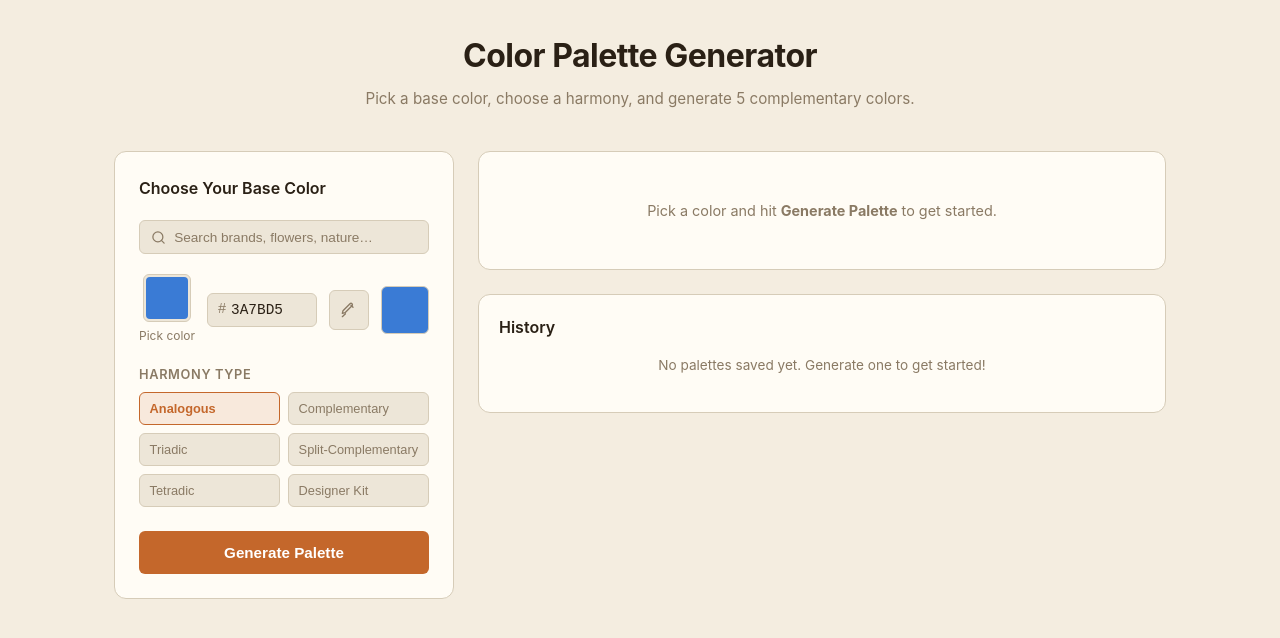
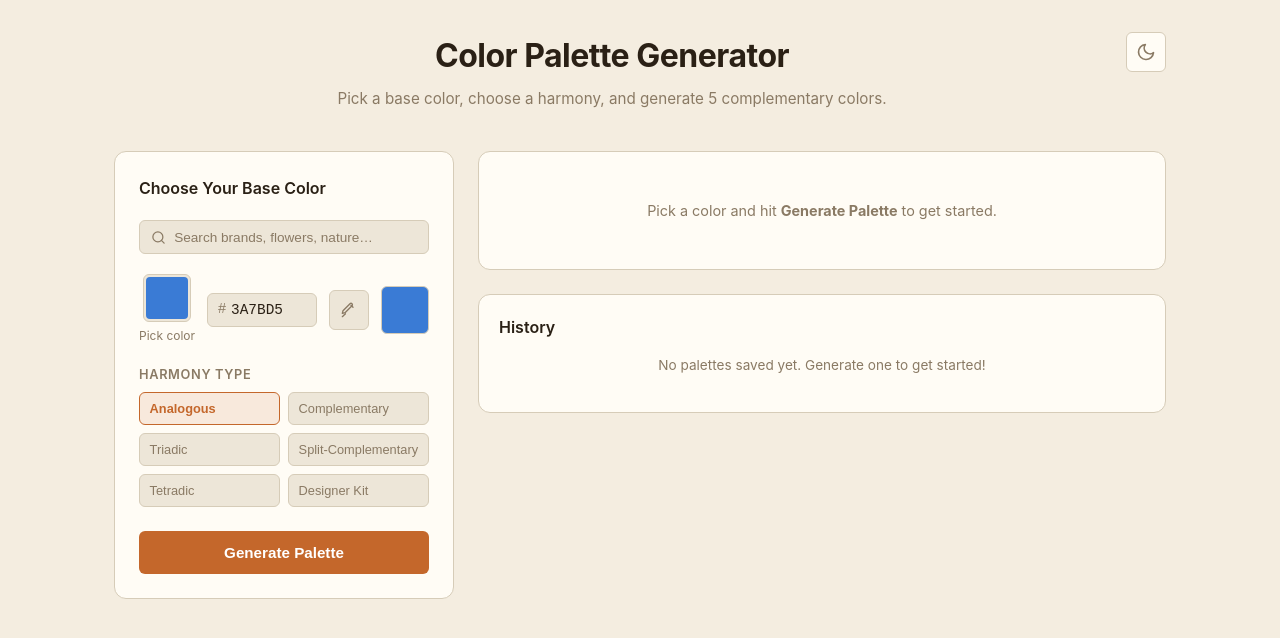
Before and after one commit to bengarside-bit/color-picker, a React (Vite) app: page / in a window 1280 px wide. Shown: the top 638 px of the page. Built offline with nearby package versions, Linux system fonts and the light colour scheme.

Commit message:
dark theme yay

```diff
--- a/src/App.jsx
+++ b/src/App.jsx
@@ -5,6 +5,7 @@
 import { generatePalette } from './utils/colorUtils'
 
 const STORAGE_KEY = 'color-palette-history'
+const THEME_KEY = 'color-picker-theme'
 const DEFAULT_COLOR = '#3a7bd5'
 
 function loadHistory() {
@@ -24,10 +25,16 @@
   const [harmony, setHarmony] = useState('analogous')
   const [palette, setPalette] = useState([])
   const [history, setHistory] = useState(loadHistory)
+  const [dark, setDark] = useState(() => localStorage.getItem(THEME_KEY) === 'dark')
 
   useEffect(() => {
     saveHistory(history)
   }, [history])
+
+  useEffect(() => {
+    document.documentElement.setAttribute('data-theme', dark ? 'dark' : 'light')
+    localStorage.setItem(THEME_KEY, dark ? 'dark' : 'light')
+  }, [dark])
 
   function handleGenerate() {
     setPalette(generatePalette(baseColor, harmony))
@@ -62,8 +69,31 @@
   return (
     <div className="app">
       <header className="app-header">
-        <h1>Color Palette Generator</h1>
-        <p>Pick a base color, choose a harmony, and generate 5 complementary colors.</p>
+        <div className="header-content">
+          <div>
+            <h1>Color Palette Generator</h1>
+            <p>Pick a base color, choose a harmony, and generate 5 complementary colors.</p>
+          </div>
+          <button className="theme-toggle" onClick={() => setDark(d => !d)} aria-label="Toggle theme">
+            {dark ? (
+              <svg xmlns="http://www.w3.org/2000/svg" width="20" height="20" viewBox="0 0 24 24" fill="none" stroke="currentColor" strokeWidth="2" strokeLinecap="round" strokeLinejoin="round">
+                <circle cx="12" cy="12" r="5"/>
+                <line x1="12" y1="1" x2="12" y2="3"/>
+                <line x1="12" y1="21" x2="12" y2="23"/>
+                <line x1="4.22" y1="4.22" x2="5.64" y2="5.64"/>
+                <line x1="18.36" y1="18.36" x2="19.78" y2="19.78"/>
+                <line x1="1" y1="12" x2="3" y2="12"/>
+                <line x1="21" y1="12" x2="23" y2="12"/>
+                <line x1="4.22" y1="19.78" x2="5.64" y2="18.36"/>
+                <line x1="18.36" y1="5.64" x2="19.78" y2="4.22"/>
+              </svg>
+            ) : (
+              <svg xmlns="http://www.w3.org/2000/svg" width="20" height="20" viewBox="0 0 24 24" fill="none" stroke="currentColor" strokeWidth="2" strokeLinecap="round" strokeLinejoin="round">
+                <path d="M21 12.79A9 9 0 1 1 11.21 3 7 7 0 0 0 21 12.79z"/>
+              </svg>
+            )}
+          </button>
+        </div>
       </header>
 
       <main className="app-main">
--- a/src/index.css
+++ b/src/index.css
@@ -4,7 +4,8 @@
   padding: 0;
 }
 
-:root {
+:root,
+[data-theme="light"] {
   --bg: #f4ede0;
   --surface: #fffcf5;
   --surface2: #ede6d8;
@@ -16,6 +17,18 @@
   --radius: 12px;
   --radius-sm: 6px;
   --shadow: 0 4px 24px rgba(80,50,20,0.12);
+}
+
+[data-theme="dark"] {
+  --bg: #0f1117;
+  --surface: #1a1d27;
+  --surface2: #22263a;
+  --border: #2e3350;
+  --text: #e8eaf4;
+  --text-muted: #7b82a8;
+  --accent: #e07a45;
+  --accent-hover: #f08a55;
+  --shadow: 0 4px 24px rgba(0,0,0,0.45);
 }
 
 body {
@@ -34,8 +47,19 @@
 }
 
 .app-header {
+  margin-bottom: 2.5rem;
+}
+
+.header-content {
+  display: flex;
+  align-items: flex-start;
+  justify-content: space-between;
+  gap: 1rem;
   text-align: center;
-  margin-bottom: 2.5rem;
+}
+
+.header-content > div {
+  flex: 1;
 }
 
 .app-header h1 {
@@ -49,6 +73,26 @@
   color: var(--text-muted);
   margin-top: 0.5rem;
   font-size: 0.95rem;
+}
+
+.theme-toggle {
+  display: flex;
+  align-items: center;
+  justify-content: center;
+  width: 40px;
+  height: 40px;
+  background: var(--surface);
+  border: 1px solid var(--border);
+  border-radius: var(--radius-sm);
+  color: var(--text-muted);
+  cursor: pointer;
+  flex-shrink: 0;
+  transition: all 0.2s;
+}
+
+.theme-toggle:hover {
+  border-color: var(--accent);
+  color: var(--accent);
 }
 
 .app-main {
```
